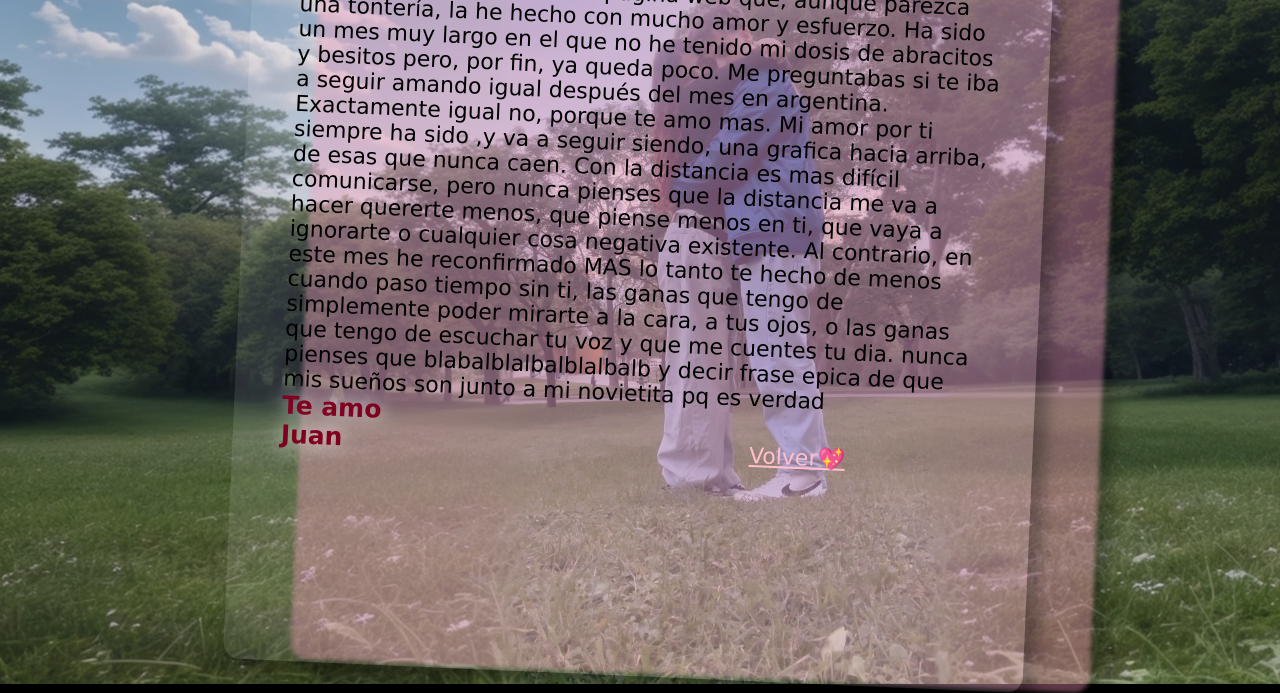
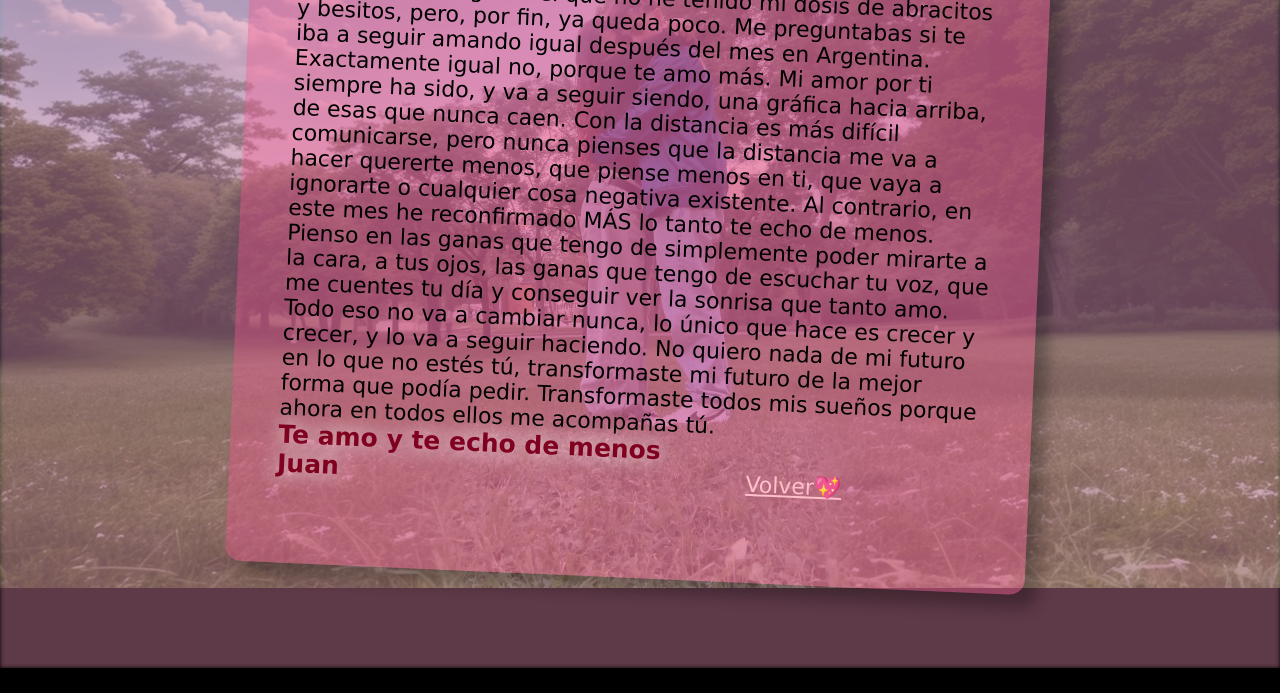
Before and after one commit to W4TERMOJADA/NANA, a plain HTML site: page carta.html in a window 1280 px wide. Shown: the part 132-825 px from the top of the page. After the commit the page ends 800 px from the top, so only its background shows below. Drawn offline with Linux system fonts and the light colour scheme.

Commit message:
v1.0final

```diff
--- a/carta.html
+++ b/carta.html
@@ -26,10 +26,10 @@
         <p>
             <span>Carta 4 meses💙</span>
             <br />
-            hola amor, bienvenida a tu pagina web que, aunque parezca una tontería, la he hecho con mucho amor y esfuerzo. Ha sido un mes muy largo en el que no he tenido mi dosis de abracitos y besitos pero, por fin, ya queda poco. Me preguntabas si te iba a seguir amando igual después del mes en argentina. Exactamente igual no, porque te amo mas. Mi amor por ti siempre ha sido ,y va a seguir siendo, una grafica hacia arriba, de esas que nunca caen. Con la distancia es mas difícil comunicarse, pero nunca pienses que la distancia me va a hacer quererte menos, que piense menos en ti, que vaya a ignorarte o cualquier cosa negativa existente. Al contrario, en este mes he reconfirmado MAS lo tanto te hecho de menos cuando paso tiempo sin ti, las ganas que tengo de simplemente poder mirarte a la cara, a tus ojos, o las ganas que tengo de escuchar tu voz y que me cuentes tu dia. nunca pienses que blabalblalbalblalbalb y decir frase epica de que mis sueños son junto a mi novietita pq es verdad
+            Hola amor, bienvenida a tu página web que, aunque parezca una tontería, la he hecho con mucho amor y esfuerzo. Ha sido un mes muy largo en el que no he tenido mi dosis de abracitos y besitos, pero, por fin, ya queda poco. Me preguntabas si te iba a seguir amando igual después del mes en Argentina. Exactamente igual no, porque te amo más. Mi amor por ti siempre ha sido, y va a seguir siendo, una gráfica hacia arriba, de esas que nunca caen. Con la distancia es más difícil comunicarse, pero nunca pienses que la distancia me va a hacer quererte menos, que piense menos en ti, que vaya a ignorarte o cualquier cosa negativa existente. Al contrario, en este mes he reconfirmado MÁS lo tanto te echo de menos. Pienso en las ganas que tengo de simplemente poder mirarte a la cara, a tus ojos, las ganas que tengo de escuchar tu voz, que me cuentes tu día y conseguir ver la sonrisa que tanto amo. Todo eso no va a cambiar nunca, lo único que hace es crecer y crecer, y lo va a seguir haciendo. No quiero nada de mi futuro en lo que no estés tú, transformaste mi futuro de la mejor forma que podía pedir. Transformaste todos mis sueños porque ahora en todos ellos me acompañas tú.
             <br />
             <span class="ullu">
-            Te amo
+            Te amo y te echo de menos
             <br />
             Juan</span>
             <a href="index.html">Volver💖</a>
--- a/css/carta.css
+++ b/css/carta.css
@@ -9,18 +9,20 @@ body {
   background-size: cover;
   background-repeat: no-repeat;
   background-color: black;
+  margin: 0;
 }
 
 .postcard {
   width: 800px;
-  height: 800px;
+  height: 710px;
   background: rgba(255, 255, 255, 0.101);
-
+  background: #f3548e62;
   margin: 0 auto;
   border-radius: 2%;
   display: flex;
   justify-content: space-between;
   padding: 3em;
+  padding-top: 10px;
   box-shadow: 0.8em 0.8em 15px rgba(0, 0, 0, 0.3);
   -ms-transform: rotate(2.5deg); /* IE 9 */
   -webkit-transform: rotate(2.5deg); /* Chrome, Safari, Opera */
@@ -32,35 +34,21 @@ body {
 }
 
 .postcard1 {
-  width: 800px;
-  height: 800px;
+  width: 100%;
+  height: 100%;
   background: #f594b862;
   position: absolute;
-  left: 24%;
   -webkit-filter: blur(2px);
-  z-index: -1;
-  margin: 0 auto;
-  border-radius: 2%;
-  display: flex;
   justify-content: space-between;
-  padding: 3em;
-  box-shadow: 0.8em 0.8em 15px rgba(0, 0, 0, 0.3);
-  -ms-transform: rotate(2.5deg); /* IE 9 */
-  -webkit-transform: rotate(2.5deg); /* Chrome, Safari, Opera */
-  transform: rotate(2.5deg);
-  -moz-transition: all 0.5s ease;
-  -webkit-transition: all 0.5s ease;
-  -o-transition: all 0.5s ease;
-  transition: all 0.5s ease;
 }
 
 
-/*animation*/
+/*animacion*/
 .postcard:hover,
 .postcard:active,
 .postcard:focus {
   -ms-transform: rotate(0deg); /* IE 9 */
-  -webkit-transform: rotate(0deg); /* Chrome, Safari, Opera */
+  -webkit-transform: rotate(0deg); /* Chrome, Safari, Opera se supone qfunciuona mejor */
   transform: rotate(0deg);
   -moz-transition: all 0.5s ease;
   -webkit-transition: all 0.5s ease;
```
